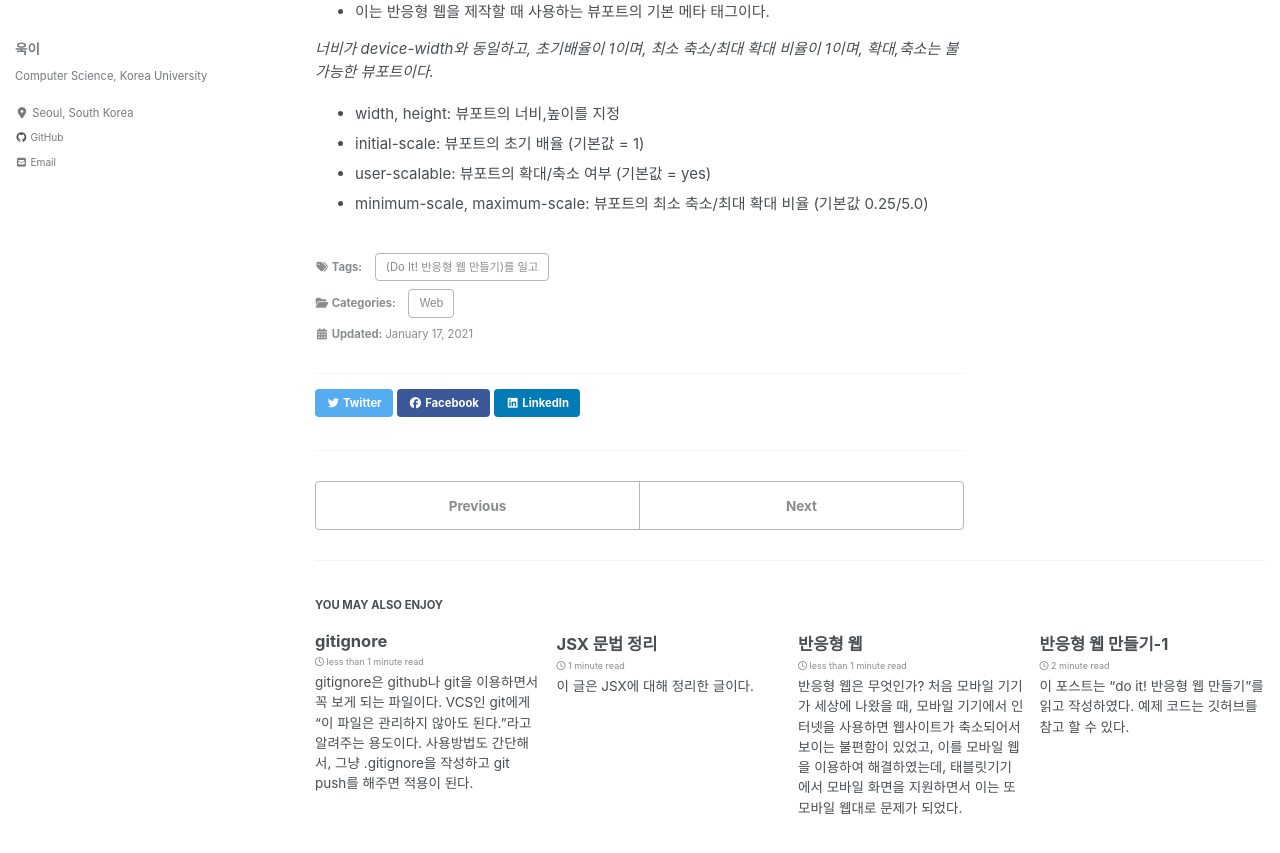
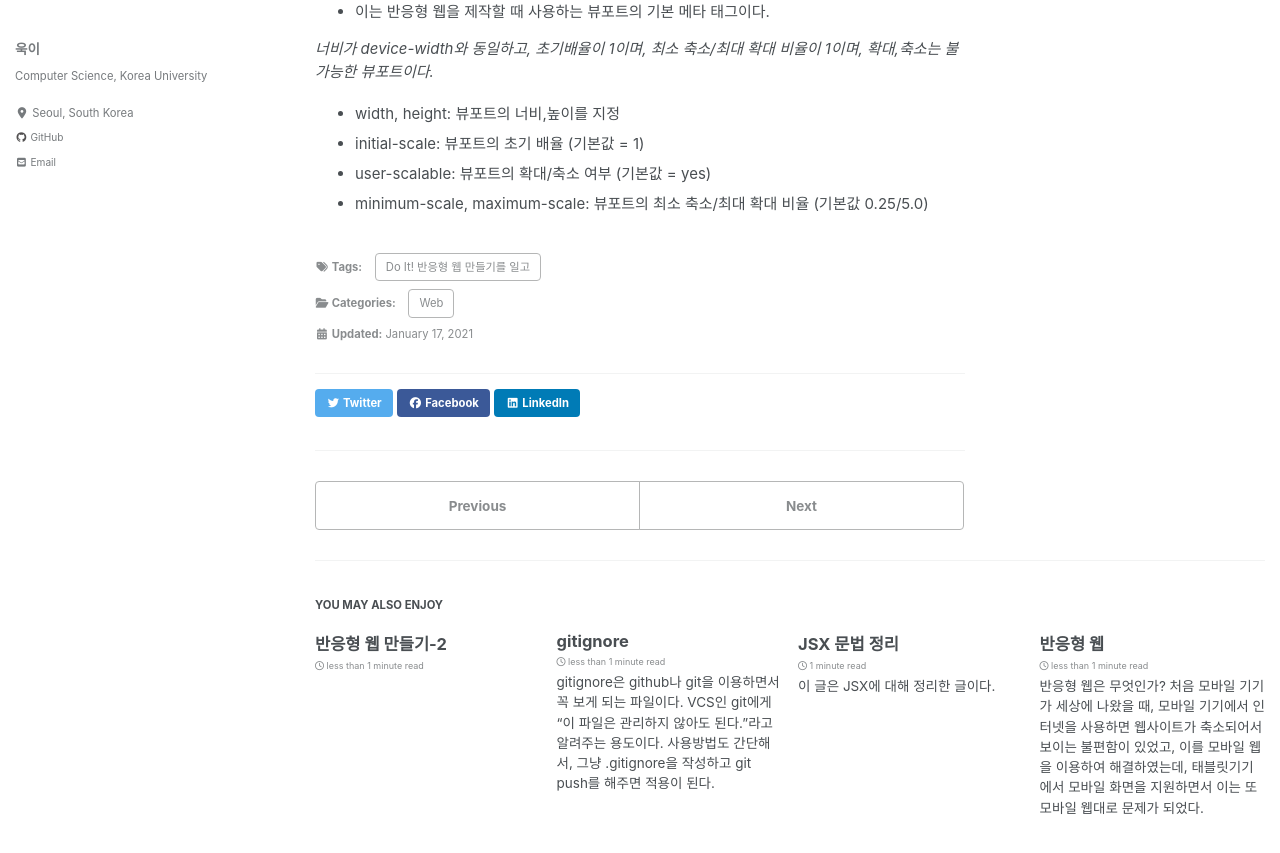
Before and after one commit to woog2roid/old-blog, a Jekyll site: the page built from _posts/DoIt! 반응형 웹 만들기/2021-01-17-반응형 웹 만들기-2.md, in a window 1280 px wide and 900 px high, scrolled down 1710 px. Shown: the top 853 px of the window. Built offline with Jekyll 4.4.1, drawn with Linux system fonts in a browser that asks for light colours; cached includes are drawn as plain includes; nearby versions of some CDN libraries.

Commit message:
태그 정리

```diff
--- a/_posts/DoIt! 반응형 웹 만들기/2021-01-17-반응형 웹 만들기-2.md
+++ b/_posts/DoIt! 반응형 웹 만들기/2021-01-17-반응형 웹 만들기-2.md
@@ -4,7 +4,7 @@ title:  "반응형 웹 만들기-2"
 categories:
   - Web
 tags:
-  - (Do It! 반응형 웹 만들기)를 일고
+  - Do It! 반응형 웹 만들기를 일고
 ---
 이 포스트는 "do it! 반응형 웹 만들기"를 읽고 작성하였다.
 예제 코드는 [깃허브](https://github.com/cloudbaby/Do-it-Responsive-Web-Design-Example)를 참고 할 수 있다.
```
Also changed, not shown: _posts/DoIt! 반응형 웹 만들기/2021-01-19-반응형 웹 만들기-3.md (added, +8 -0 lines), _posts/리액트 공부/2021-01-16-JSX 문법 정리.md (renamed from _posts/리액트 공부/JSX 문법 정리/2021-01-16-JSX 문법 정리.md).
